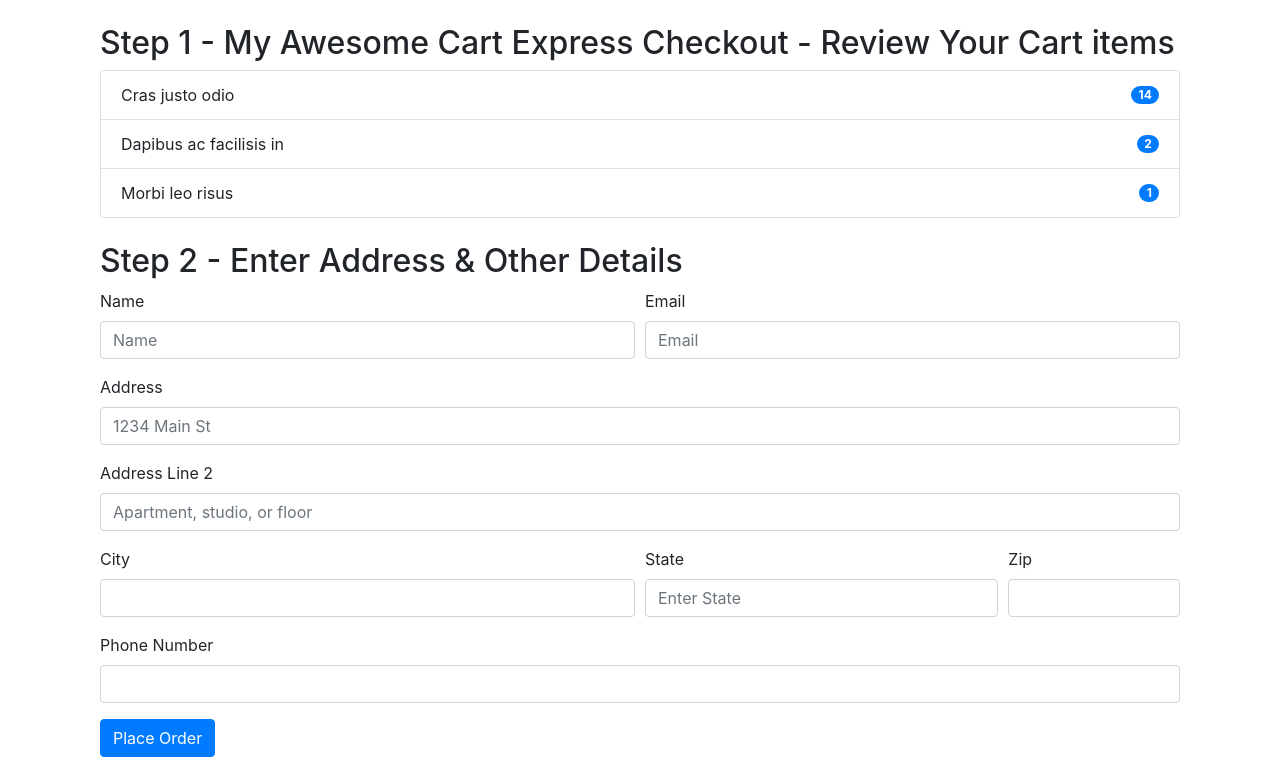
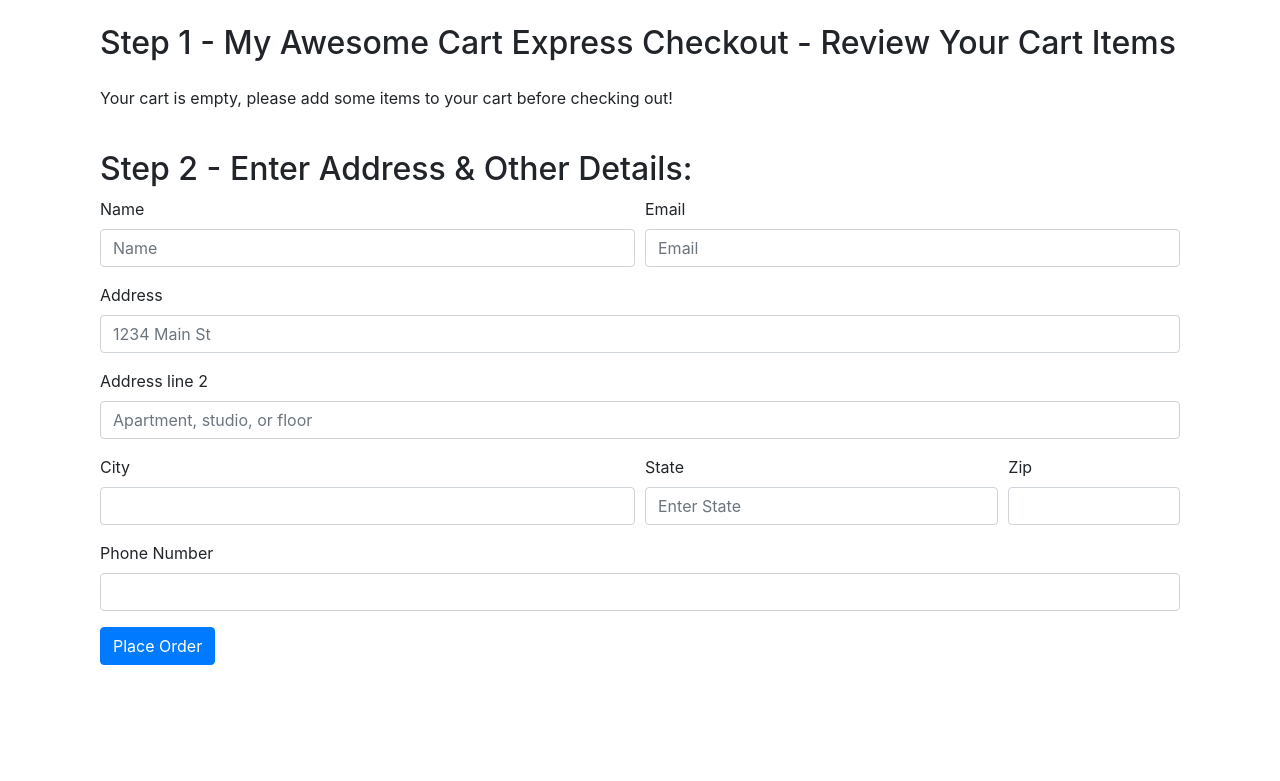
Before and after one commit to MahdinOhi/MAC-My-Awesome-Cart, a Django app: page /shop/checkout/ in a window 1280 px wide. Shown: the part 56-837 px from the top of the page. After the commit the page ends 721 px from the top, so only its background shows below. Run offline with Django 4.2, Linux system fonts and the light colour scheme; some libraries are stand-ins or nearby versions.

Commit message:
Added Items On Checkout Page

```diff
--- a/shop/templates/shop/checkout.html
+++ b/shop/templates/shop/checkout.html
@@ -1,33 +1,21 @@
 {% extends 'shop/basic.html' %}
-{% block title %} Checkout -- My Awesome Cart{% endblock %}
+{% block title%} Checkout - My Awesome Cart{% endblock %}
 {% block body %}
 <div class="container">
     <div class="col my-4">
-        <h2> Step 1 - My Awesome Cart Express Checkout - Review Your Cart items </h2>
-        <div id='items'>
-            <ul class="list-group">
-                <li class="list-group-item d-flex justify-content-between align-items-center">
-                    Cras justo odio
-                    <span class="badge badge-primary badge-pill">14</span>
-                </li>
-                <li class="list-group-item d-flex justify-content-between align-items-center">
-                    Dapibus ac facilisis in
-                    <span class="badge badge-primary badge-pill">2</span>
-                </li>
-                <li class="list-group-item d-flex justify-content-between align-items-center">
-                    Morbi leo risus
-                    <span class="badge badge-primary badge-pill">1</span>
-                </li>
+        <h2>Step 1 - My Awesome Cart Express Checkout - Review Your Cart Items</h2>
+        <div class="my-4">
+            <ul class="list-group" id="items">
             </ul>
         </div>
     </div>
     <div class="col my-4">
-        <h2> Step 2 - Enter Address & Other Details</h2>
+        <h2>Step 2 - Enter Address & Other Details:</h2>
         <form>
             <div class="form-row">
                 <div class="form-group col-md-6">
-                    <label for="name">Name</label>
-                    <input type="name" class="form-control" id="name" placeholder="Name">
+                    <label for="inputname">Name</label>
+                    <input type="name" class="form-control" id="inputname" placeholder="Name">
                 </div>
                 <div class="form-group col-md-6">
                     <label for="inputEmail4">Email</label>
@@ -39,7 +27,7 @@
                 <input type="text" class="form-control" id="inputAddress" placeholder="1234 Main St">
             </div>
             <div class="form-group">
-                <label for="inputAddress2">Address Line 2</label>
+                <label for="inputAddress2">Address line 2</label>
                 <input type="text" class="form-control" id="inputAddress2" placeholder="Apartment, studio, or floor">
             </div>
             <div class="form-row">
@@ -49,8 +37,7 @@
                 </div>
                 <div class="form-group col-md-4">
                     <label for="inputState">State</label>
-                    <input type="text" class="form-control" id="inputAddress" placeholder="Enter State">
-                    </select>
+                    <input type="text" class="form-control" id="inputAddress2" placeholder="Enter State">
                 </div>
                 <div class="form-group col-md-2">
                     <label for="inputZip">Zip</label>
@@ -66,3 +53,31 @@
     </div>
 </div>
 {% endblock %}
+{% block js %}
+<script>
+if (localStorage.getItem('cart') == null) {
+    var cart = {};
+} else {
+    cart = JSON.parse(localStorage.getItem('cart'));
+}
+console.log(cart);
+var sum = 0;
+if ($.isEmptyObject(cart)) {
+    //if object is empty
+    mystr = `<p>Your cart is empty, please add some items to your cart before checking out!</p>`
+    $('#items').append(mystr);
+} else {
+    for (item in cart) {
+        let name = cart[item][1];
+        let qty = cart[item][0];
+        sum = sum + qty;
+        mystr = `<li class="list-group-item d-flex justify-content-between align-items-center">
+                    ${name}
+                    <span class="badge badge-primary badge-pill">${qty}</span>
+                </li>`
+        $('#items').append(mystr);
+    }
+}
+document.getElementById('cart').innerHTML = sum;
+</script>
+{% endblock %}
```
Also changed, not shown: shop/templates/shop/index.html (+29 -41 lines).
